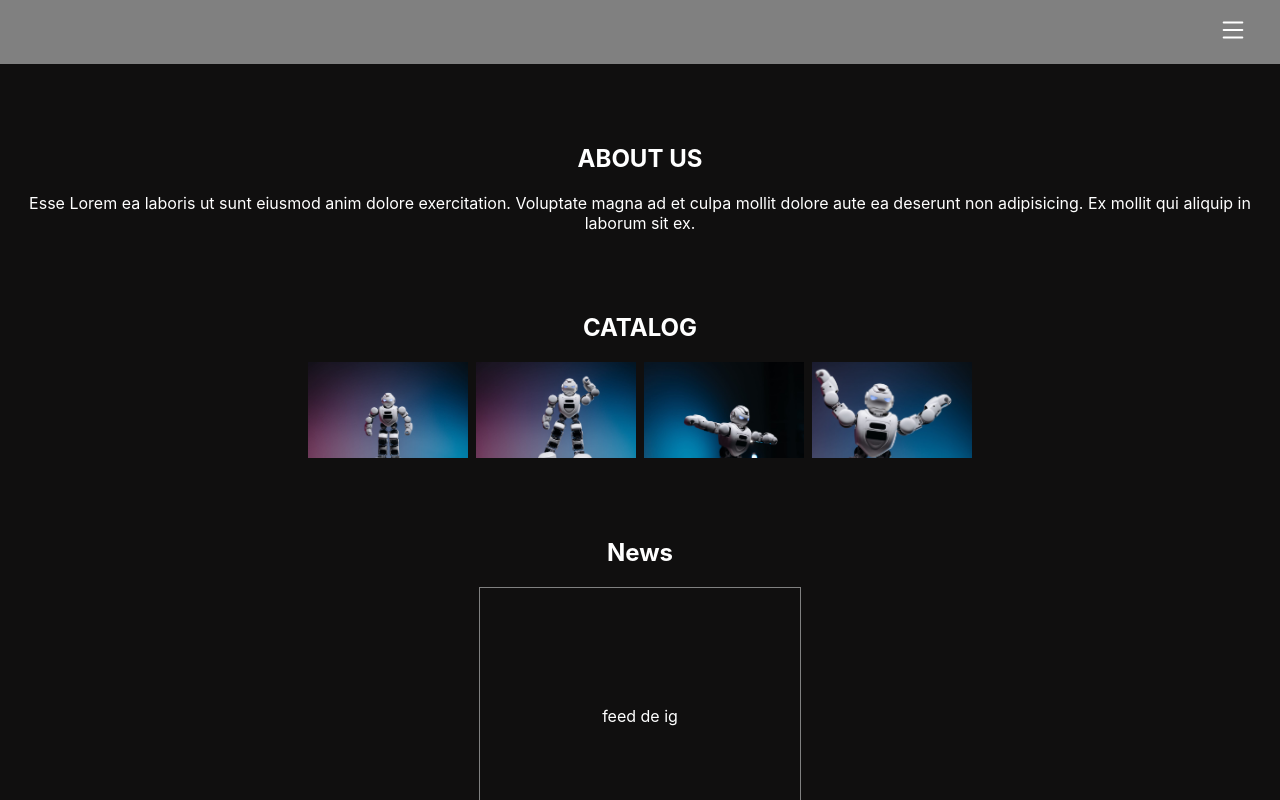
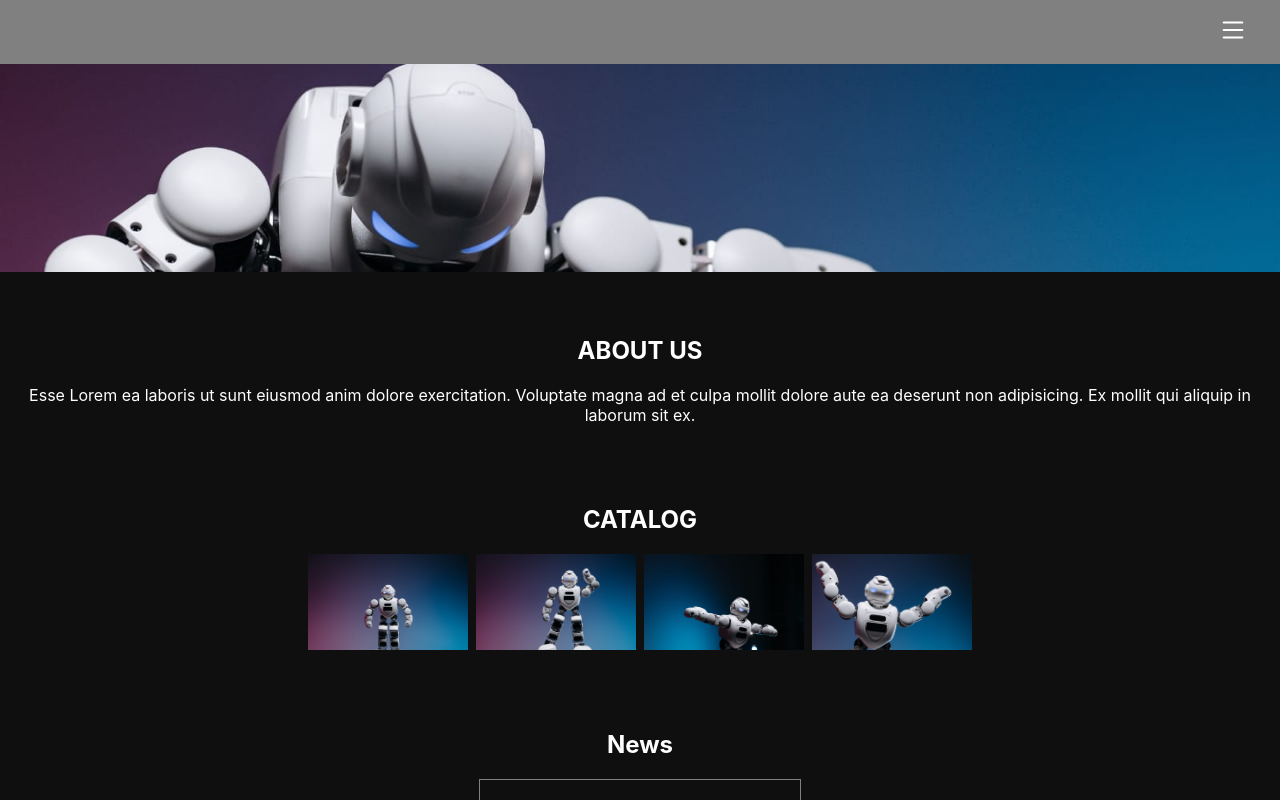
Before and after one commit to jesuanp/catalogo-jorge, a React (Create React App) app: page / in a window 1280 px wide. Shown: the top 800 px of the page. Built offline with nearby package versions, Linux system fonts and the light colour scheme.

Commit message:
Agregando una imagen arriba de about us

```diff
--- a/src/components/home/aboutUs/aboutUs.module.css
+++ b/src/components/home/aboutUs/aboutUs.module.css
@@ -1,6 +1,6 @@
 .container {
     width: 100%;
-    margin: 5rem 0;
+    margin: 17rem 0 5rem 0;
 }
 
 .container div {
--- a/src/components/navBar/NavBar.js
+++ b/src/components/navBar/NavBar.js
@@ -1,5 +1,6 @@
 import React, {useState} from "react";
 import s from './navBar.module.css';
+import image1 from '../../images/image-robot-1.jpeg';
 
 
 export default function NavBar() {
@@ -7,6 +8,7 @@ export default function NavBar() {
     const [showMenu, setShowMenu] = useState(false);
 
     return (
+        <div style={{width: '100%', position: 'relative'}}>
             <nav className={s.container}>
                 <div className={s.menu} onClick={() => setShowMenu(state => !state)}>
                     {
@@ -26,5 +28,11 @@ export default function NavBar() {
                     </ul>
                 }
             </nav>
+
+            <div className={s.divImg}>
+                <img className={s.img} src={image1} alt='imagen' />
+            </div>
+
+        </div>
     )
 }
--- a/src/components/navBar/navBar.module.css
+++ b/src/components/navBar/navBar.module.css
@@ -34,6 +34,20 @@
     margin-right: 2rem;
 }
 
+.divImg {
+    position: absolute;
+    width: 100%;
+    height: 13rem;
+    overflow: hidden;
+    z-index: -1;
+}
+
+.img {
+    width: 100%;
+    height: 13rem;
+    object-fit: cover;
+}
+
 @keyframes showMenu {
     0% {
         height: 0;
```
Lines whose indentation alone changed are shown as unchanged.
